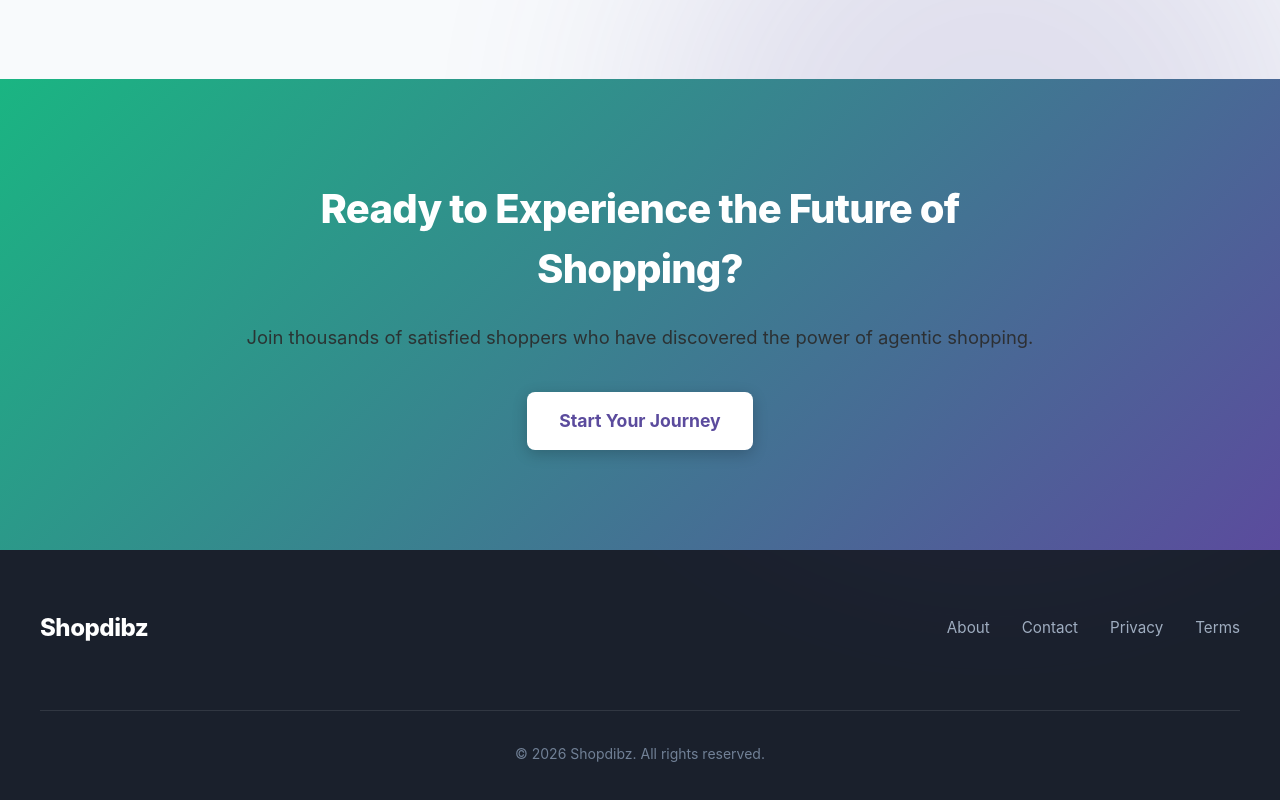
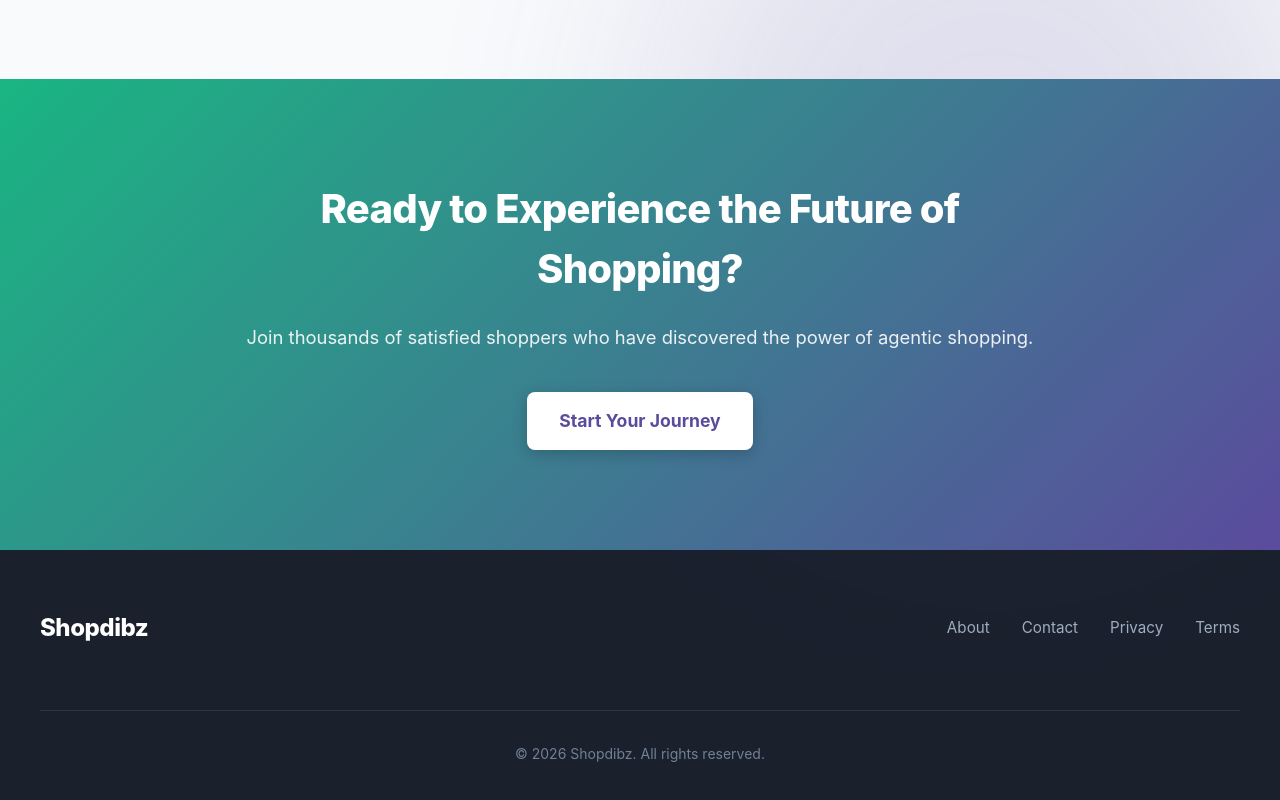
Before and after one commit to shopdibz/aeyra-landing, a Next.js app: page / in a window 1280 px wide. Shown: the part 2234-3034 px from the top of the page. Built offline with nearby package versions, Linux system fonts and the light colour scheme.

Commit message:
fixed footer text font color

```diff
--- a/src/pages/index.js
+++ b/src/pages/index.js
@@ -334,7 +334,7 @@ const AeyraLandingPage = () => {
         <section className={styles.ctaSection}>
           <div className={styles.ctaContainer}>
             <h2>Ready to Experience the Future of Shopping?</h2>
-            <p style={{color:"#2a2a2a"}}>Join thousands of satisfied shoppers who have discovered the power of agentic shopping.</p>
+            <p style={{color:"#ffffff"}}>Join thousands of satisfied shoppers who have discovered the power of agentic shopping.</p>
             <Link href="https://www.shopdibz.com/aeyra/chat" className={styles.ctaBtn}>
               Start Your Journey
             </Link>
```
